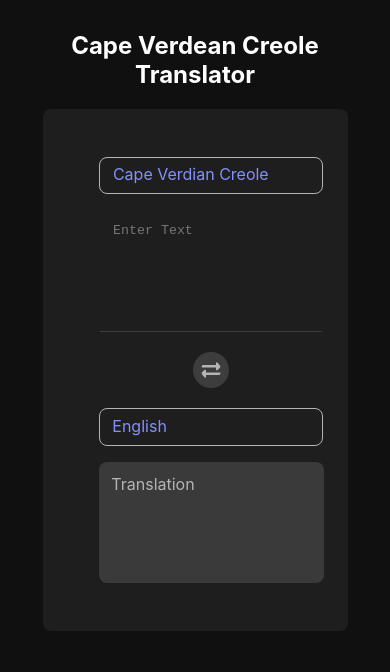
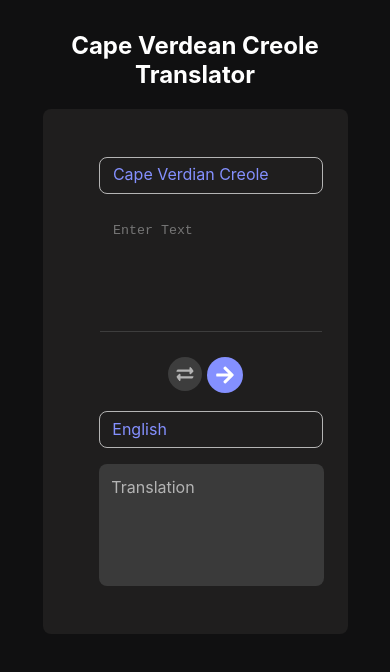
Before and after one commit to robertocarlosmedina/cv-creole-translator, a React (Create React App) app: page / in a window 390 px wide. Shown: the top 672 px of the page. Built offline with nearby package versions, Linux system fonts and the light colour scheme.

Commit message:
Updating the translation request method to be maked when the user want to do it

```diff
--- a/src/App.css
+++ b/src/App.css
@@ -2,14 +2,14 @@
   text-align: center;
 }
 
-.header-title{
+.header-title {
   margin: 0 auto;
   width: 20rem;
   font-size: 1.5rem;
   margin-top: 8vw;
 }
 
-.translation-conteiner{
+.translation-conteiner {
   margin: 5vw auto;
   max-width: 50rem;
   width: 70%;
@@ -22,33 +22,33 @@
   background-color: var(--card-background-color-1);
 }
 
-.languagues-boxes{
+.languagues-boxes {
   display: inline-flex;
 }
 
-.language-display{
+.language-display {
   margin-right: 3rem;
   list-style: none;
   display: inline-block;
 }
 
-.language-header{
+.language-header {
   position: absolute;
 }
 
-.language-selector{
+.language-selector {
   position: relative;
   width: 12.7rem;
   height: 1.4rem;
   text-align: left;
   color: var(--thert-text-color);
   background-color: transparent;
-  border:  1px solid var(--secundary-text-color);
+  border: 1px solid var(--secundary-text-color);
   padding: .4rem .4rem .4rem .8rem;
   border-radius: var(--border-radius);
 }
 
-.target-language{
+.target-language {
   width: 13.8rem;
   padding: .6rem .3rem .3rem .7rem;
   height: 1.4rem;
@@ -59,27 +59,45 @@
   border-radius: var(--border-radius);
 }
 
-.controller-display{
+.controller-display {
   margin: 0;
 }
-.arrows-ajust{
+
+.arrows-ajust {
   cursor: pointer;
-  width: 20px;
-  margin: 1rem .3rem 0rem -2.7rem;
+  width: 13px;
+  height: 13px;
+  margin: 1.3rem .3rem 0rem -2.7rem;
   padding: .5rem;
-  height:20px;
   border-radius: 100%;
   background-color: #3d3d3d;
   color: var(--secundary-text-color);
   transition: all .2s ease-in-out;
 }
 
-.arrows-ajust:hover{
+.arrows-ajust:hover {
   color: #ffffff;
   background-color: #505050;
 }
 
-.input-box, .output-box{
+.translation-icon {
+  width: 20px;
+  height: 20px;
+  position: absolute;
+  cursor: pointer;
+  margin: 6.9rem 0rem 0rem -2.3rem;
+  padding: .5rem;
+  background-color: var(--thert-text-color);
+  border-radius: 100%;
+  transition: all .3s ease-in-out;
+}
+
+.translation-icon:hover {
+  transform: scale(1.1);
+}
+
+.input-box,
+.output-box {
   width: 12.3rem;
   height: 6rem;
   padding: .8rem;
@@ -95,11 +113,12 @@
   background-color: transparent;
 }
 
-.input-box:focus{
-  outline: transparent;     /* oranges! yey */
+.input-box:focus {
+  outline: transparent;
+  /* oranges! yey */
 }
 
-.output-box{
+.output-box {
   height: auto;
   min-height: 6rem;
   width: 12.5rem;
@@ -108,20 +127,31 @@
   margin-left: 0rem;
 }
 
-.no-translation{
+.no-translation {
   color: var(--secundary-text-color);
 }
 
-.with-translation{
-  color:#ffffff;
+.with-translation {
+  color: #ffffff;
 }
 
-@media screen and (max-width: 799px){
-  .languagues-boxes{
+@media screen and (max-width: 799px) {
+  .languagues-boxes {
     display: inline-block;
   }
-  .controller-display div{
+
+  .controller-display div {
     width: 16rem;
     margin-top: -1rem;
   }
+
+  .arrows-ajust {
+    width: 18px;
+    height: 18px;
+  }
+
+  .translation-icon {
+    position: relative;
+    margin: 0rem 1rem -.1rem 0rem;
+  }
 }
--- a/src/App.js
+++ b/src/App.js
@@ -1,14 +1,14 @@
 import React, { useState } from "react";
-import { FaExchangeAlt } from "react-icons/fa";
+import { FaExchangeAlt, FaArrowRight } from "react-icons/fa";
 
-import Api from "./api"
+import Api from "./api";
 
 import "./App.css";
 
 function App() {
   const [languageOption, setLanguageOption] = useState("Cape Verdian Creole");
   const [translation, setTranslation] = useState(null);
-  const [sourceSenctence, setSourceSencente] = useState("");
+  const [sourceSentence, setSourceSentence] = useState();
 
   const languageOptionHandler = () => {
     languageOption === "Cape Verdian Creole"
@@ -16,28 +16,23 @@ function App() {
       : setLanguageOption("Cape Verdian Creole");
   };
 
-  const sourceSenctenceHandler = (event) => {
-    setSourceSencente(event.target.value);
-    if(languageOption !== "")
-      getTranslation()
-    else
-      setTranslation(null)
-  };
-
   const getTranslation = async () => {
     let target_translation;
     try {
       Api.post("/translate/cv/en", {
-        sentence: sourceSenctence
+        sentence: sourceSentence,
       }).then((res) => {
-        target_translation = res.data.data[0].translation
-        console.log(target_translation)
-        if(target_translation)
-          setTranslation(target_translation)
+        target_translation = res.data.data[0].translation;
+        if (target_translation) setTranslation(target_translation);
       });
     } catch (error) {
       console.log(error.message);
     }
+  };
+
+  const translateSentence = () => {
+    console.log(sourceSentence);
+    if (sourceSentence !== "") getTranslation();
   };
 
   return (
@@ -51,8 +46,11 @@ function App() {
               <p>
                 <textarea
                   className='input-box'
+                  spellCheck='false'
                   placeholder='Enter Text'
-                  onChange={sourceSenctenceHandler}
+                  autoComplete='off'
+                  value={sourceSentence}
+                  onChange={(event) => setSourceSentence(event.target.value)}
                 />
               </p>
             </div>
@@ -63,6 +61,10 @@ function App() {
                 className='arrows-ajust'
                 onClick={languageOptionHandler}
               />
+              <FaArrowRight
+                onClick={translateSentence}
+                className='translation-icon'
+              />
             </div>
           </li>
           <li className='language-display'>
@@ -72,7 +74,12 @@ function App() {
                   ? "English"
                   : "Cape Verdian Creole"}
               </p>
-              <p className={`output-box ${translation ? "with-translation" : "no-translation"}`}>{ translation ? translation : "Translation"}</p>
+              <p
+                className={`output-box ${
+                  translation ? "with-translation" : "no-translation"
+                }`}>
+                {translation ? translation : "Translation"}
+              </p>
             </div>
           </li>
         </ul>
```
